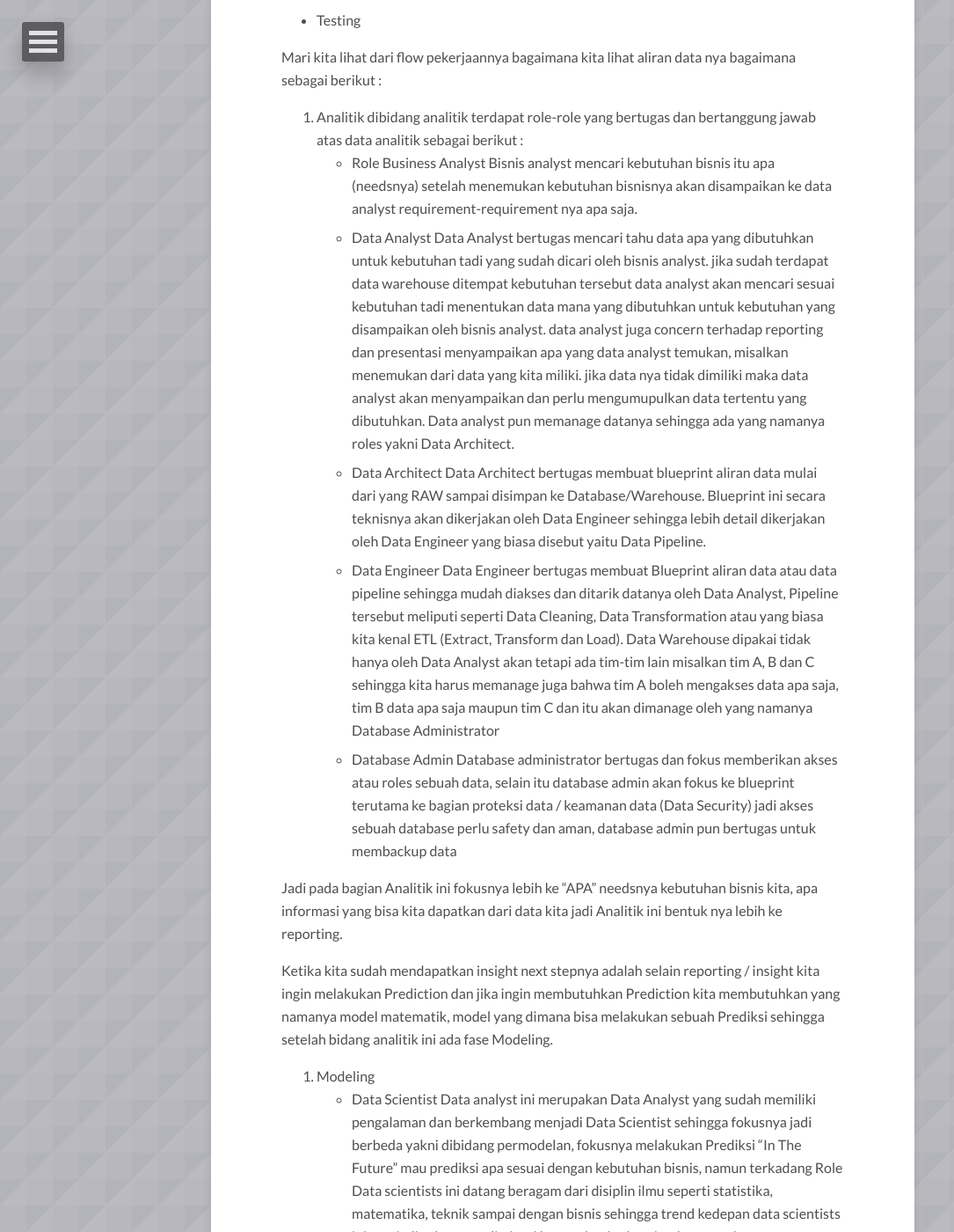
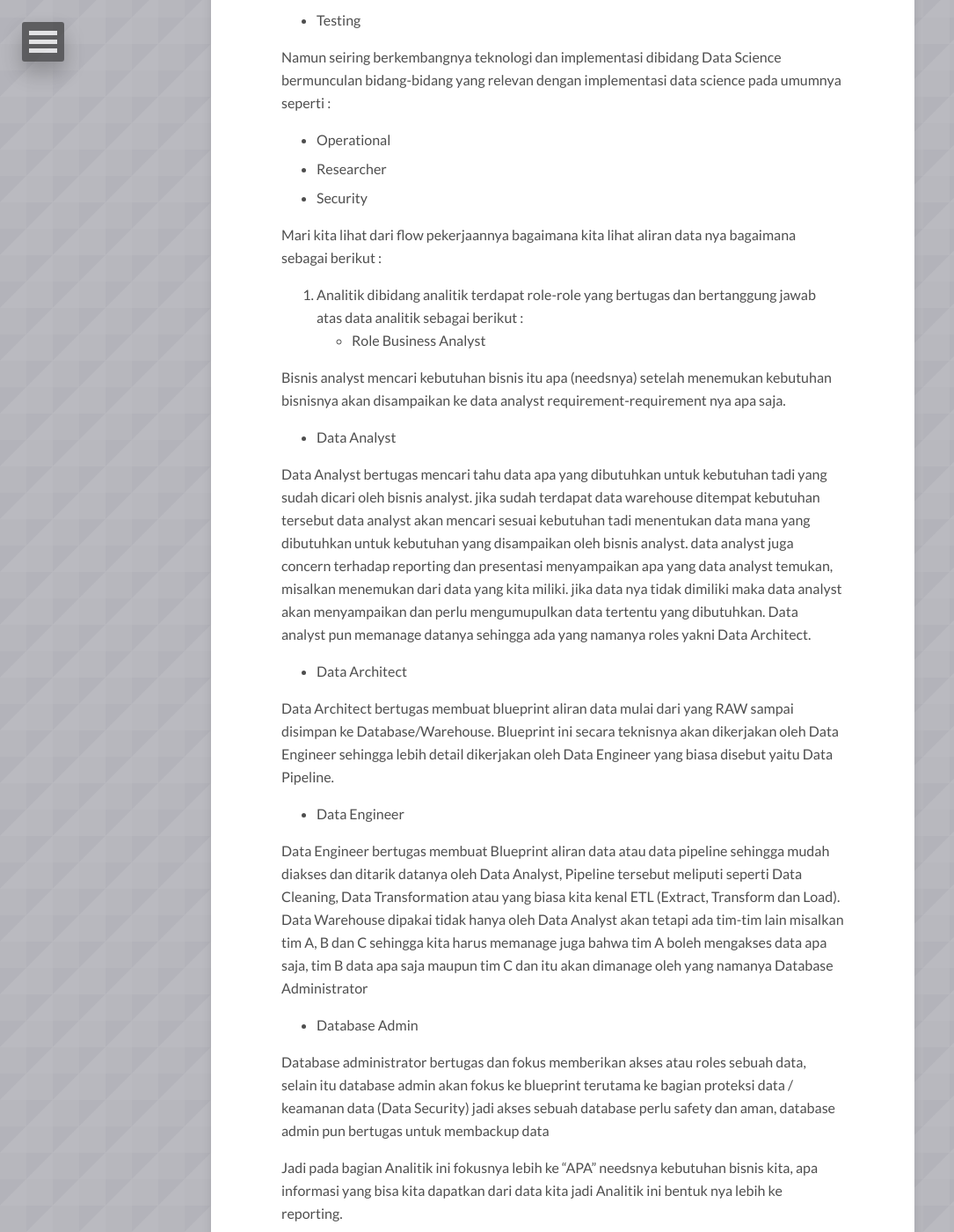
Before and after one commit to danigunawan/danigunawan.github.io, a Jekyll site: the page built from _posts/2022-11-22-pengantar-data-science-part-1.md, in a window 1280 px wide and 1400 px high, scrolled down 430 px. Shown: the whole window at 88% size, without its empty margins (0-1085 px from the left). Built offline with Jekyll 4.4.1, drawn with Linux system fonts in a browser that asks for light colours; nearby versions of some CDN libraries; comment, search, counter and statistics services are not loaded; some of the changed text lies outside the part shown.

Commit message:
[ADD POSTING] posting

```diff
--- a/_posts/2022-11-22-pengantar-data-science-part-1.md
+++ b/_posts/2022-11-22-pengantar-data-science-part-1.md
@@ -20,19 +20,33 @@
 - Modeling
 - Testing
 
+Namun seiring berkembangnya teknologi dan implementasi dibidang Data Science bermunculan bidang-bidang yang relevan dengan implementasi data science pada umumnya seperti :
+- Operational
+- Researcher
+- Security
+
 Mari kita lihat dari flow pekerjaannya bagaimana kita lihat aliran data nya bagaimana sebagai berikut :
 
 1. Analitik
 dibidang analitik terdapat role-role yang bertugas dan bertanggung jawab atas data analitik sebagai berikut :
 - Role Business Analyst
+
 Bisnis analyst mencari kebutuhan bisnis itu apa (needsnya) setelah menemukan kebutuhan bisnisnya akan disampaikan ke data analyst requirement-requirement nya apa saja.
+
 - Data Analyst
+
 Data Analyst bertugas mencari tahu data apa yang dibutuhkan untuk kebutuhan tadi yang sudah dicari oleh bisnis analyst. jika sudah terdapat data warehouse ditempat kebutuhan tersebut data analyst akan mencari sesuai kebutuhan tadi menentukan data mana yang dibutuhkan untuk kebutuhan yang disampaikan oleh bisnis analyst. data analyst juga concern terhadap reporting dan presentasi menyampaikan apa yang data analyst temukan, misalkan menemukan dari data yang kita miliki. jika data nya tidak dimiliki maka data analyst akan menyampaikan dan perlu mengumupulkan data tertentu yang dibutuhkan. Data analyst pun memanage datanya sehingga ada yang namanya roles yakni Data Architect.
+
 - Data Architect
+
 Data Architect bertugas membuat blueprint aliran data mulai dari yang RAW sampai disimpan ke Database/Warehouse. Blueprint ini secara teknisnya akan dikerjakan oleh Data Engineer sehingga lebih detail dikerjakan oleh Data Engineer yang biasa disebut yaitu Data Pipeline.
+
 - Data Engineer
+
 Data Engineer bertugas membuat Blueprint aliran data atau data pipeline sehingga mudah diakses dan ditarik datanya oleh Data Analyst, Pipeline tersebut meliputi seperti Data Cleaning, Data Transformation atau yang biasa kita kenal ETL (Extract, Transform dan Load). Data Warehouse dipakai tidak hanya oleh Data Analyst akan tetapi ada tim-tim lain misalkan tim A, B dan C sehingga kita harus memanage juga bahwa tim A boleh mengakses data apa saja, tim B data apa saja maupun tim C dan itu akan dimanage oleh yang namanya Database Administrator
+
 - Database Admin
+
 Database administrator bertugas dan fokus memberikan akses atau roles sebuah data, selain itu database admin akan fokus ke blueprint terutama ke bagian proteksi data / keamanan data (Data Security) jadi akses sebuah database perlu safety dan aman, database admin pun bertugas untuk membackup data
 
 Jadi pada bagian Analitik ini fokusnya lebih ke "APA" needsnya kebutuhan bisnis kita, apa informasi yang bisa kita dapatkan dari data kita jadi Analitik ini bentuk nya lebih ke reporting.
@@ -41,7 +55,9 @@
 
 2. Modeling
 - Data Scientist
+
 Data analyst ini merupakan Data Analyst yang sudah memiliki pengalaman dan berkembang menjadi Data Scientist sehingga fokusnya jadi berbeda yakni dibidang permodelan, fokusnya melakukan Prediksi "In The Future" mau prediksi apa sesuai dengan kebutuhan bisnis, namun terkadang Role Data scientists ini datang beragam dari disiplin ilmu seperti statistika, matematika, teknik sampai dengan bisnis sehingga trend kedepan data scientists ini menjadi roles yang diminati karena begitu luas implementasinya.
+
 - ML Engineer
 - AI Engineer
 
```
